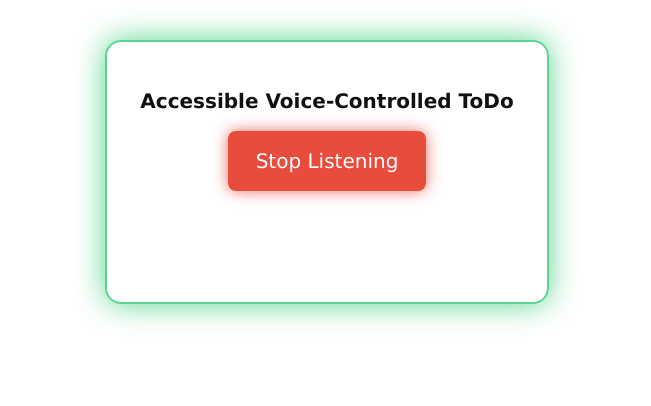
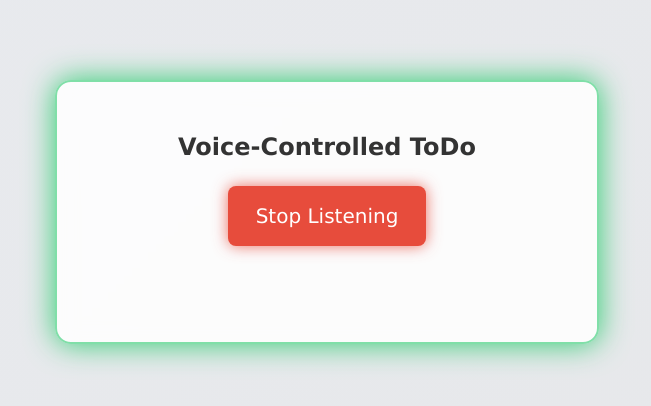
Before and after one commit to Fransssss/VoiceControlledToDoApp, a plain HTML site: page frontend/index.html in a window 1280 px wide. Both pictures are taken after a click on the button "Start Listening". Shown: the whole page, without its empty margins (313-964 px from the left). Drawn offline with Linux system fonts and the light colour scheme.

Commit message:
updated ux

```diff
--- a/frontend/index.html
+++ b/frontend/index.html
@@ -12,7 +12,7 @@
         <div class="todo-container">
 
             <!-- title -->
-        <h1>Accessible Voice-Controlled ToDo</h1>
+            <h1 class="title">Voice-Controlled ToDo</h1>
 
             <input type="hidden">
 
--- a/frontend/style.css
+++ b/frontend/style.css
@@ -5,61 +5,99 @@
     color: #111;
 }
 
-h1{
+.title{
     font-weight: 700;
 }
 
-.body {
+/* Body setup */
+body {
     margin: 0;
-    padding: 40px;  /* natural visual breathing space */
     height: 100vh;
-    background-size: cover;
+    background: linear-gradient(135deg, #e8eaee, #e6e7e9); /* Gentle soft gradient */
     display: flex;
     justify-content: center;
-    align-items: start;
-    backdrop-filter: blur(5px); /* slight blur overall */
+    align-items: flex-start;
+    padding: 40px;
+    font-family: 'Segoe UI', Tahoma, Geneva, Verdana, sans-serif;
 }
 
-/* Box that grows as content grows */
+/* The container */
 .todo-container {
-    background:rgba(255, 255, 255, 0.8);
+    background: rgba(255, 255, 255, 0.85); /* Softer white */
     border-radius: 16px;
     padding: 30px 20px;
     width: 90%;
-    max-width: 400px;
+    max-width: 500px;
     min-height: 200px;
-    backdrop-filter: blur(10px); /* strong blur inside box */
-    box-shadow: 0 8px 32px 0 rgba(31, 38, 135, 0.37);
+    margin-top: 40px;
+    box-shadow: 0 8px 24px rgba(0, 0, 0, 0.1); /* Soft shadow */
+    backdrop-filter: blur(10px);
     display: flex;
     flex-direction: column;
     align-items: center;
     transition: all 0.3s ease;
 }
 
-#start-record-btn{
+/* Glow when listening */
+.listening-container {
+    box-shadow: 0 0 30px rgba(46, 204, 113, 0.8); /* Wider green glow */
+    border: 2px solid rgba(46, 204, 113, 0.6);
+}
+
+/* Title */
+h1 {
+    font-size: 24px;
+    font-weight: 700;
+    color: #333;
+    margin-bottom: 20px;
+    text-align: center;
+}
+
+/* Task list */
+ul#task-list {
+    list-style: none;
+    padding: 0;
+    margin-top: 20px;
+    width: 100%;
+    text-align: left;
+}
+
+ul#task-list li {
+    padding: 10px 15px;
+    margin-bottom: 10px;
+    background: rgba(255, 255, 255, 0.7);
+    border-radius: 8px;
+    font-size: 18px;
+    color: #222;
+    box-shadow: 0 2px 6px rgba(0, 0, 0, 0.05);
+}
+
+  /* Button default (start listening) */
+#start-record-btn {
     padding: 14px 28px;
+    font-size: 20px;
     background-color: #2ecc71; /* Fresh green */
     color: white;
     border: none;
     border-radius: 8px;
     cursor: pointer;
-    transition: all 0.3s ease;
+    transition: all 0.3s ease, opacity 0.2s ease;
 }
 
-#start-record-btn:hover{
-    cursor: pointer;
+/* Button when listening */
+.listening-btn {
+    background-color: #e74c3c !important; /* Friendly soft red */
+    box-shadow: 0 0 15px rgba(231, 76, 60, 0.8);
+    color: white;
 }
 
-/* When listening */
-/* Listening State: button red + todo container glow */
-.listening-btn {
-    background-color:  #e74c3c !important; /* Friendly soft red */
-    box-shadow: 0 0 15px rgba(231, 76, 60, 0.8); /* Red button glow */
+  /* Smooth glow pulse (optional bonus) */
+@keyframes pulseGlow {
+    0% { box-shadow: 0 0 20px rgba(46, 204, 113, 0.6); }
+    50% { box-shadow: 0 0 30px rgba(46, 204, 113, 1); }
+    100% { box-shadow: 0 0 20px rgba(46, 204, 113, 0.6); }
 }
 
-  /* Listening State: todo container glow */
 .listening-container {
-    box-shadow: 0 0 30px rgba(46, 204, 113, 0.8); /* Smooth green glow */
-    border: 2px solid rgba(46, 204, 113, 0.8); /* Green border */
-    backdrop-filter: blur(10px);
+    animation: pulseGlow 2s infinite; /* Breathing glow */
 }
```
Lines whose indentation alone changed are shown as unchanged.
